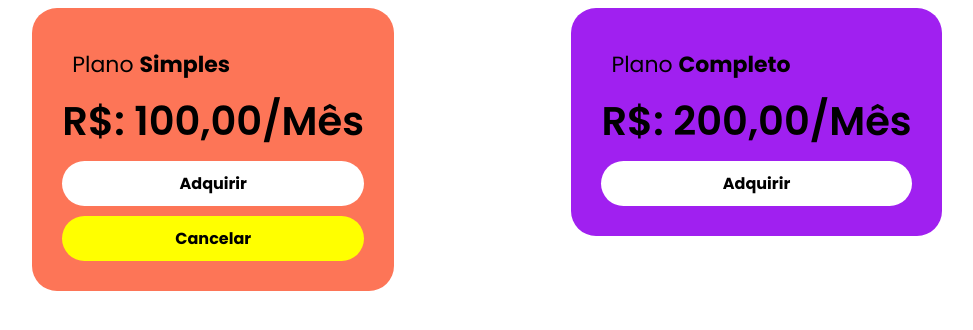
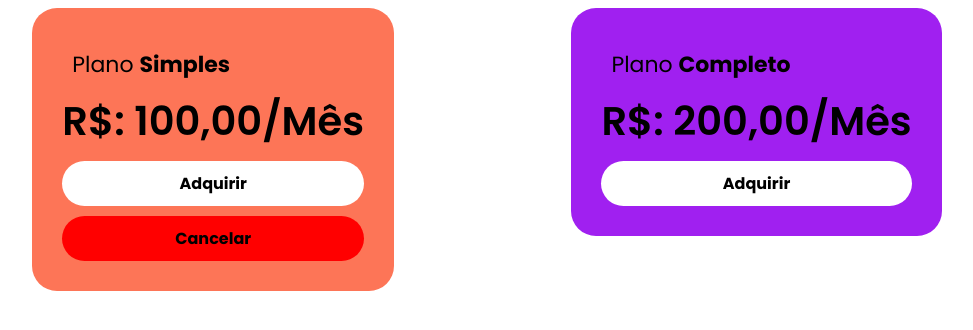
Before and after one commit to arthurvaz18/Angular-Components-e-Estiliza-es, an Angular app: page / in a window 1280 px wide. Shown: the top 330 px of the page, without its empty margins (153-1126 px from the left). Built offline with nearby package versions, Linux system fonts and the light colour scheme.

Commit message:
atualizando cores

```diff
--- a/src/app/card-button-cancel/card-button-cancel.component.html
+++ b/src/app/card-button-cancel/card-button-cancel.component.html
@@ -1,7 +1,7 @@
 <style>
     /*Prioridade de ajustes para este arquivo*/
     .card-cancel-button {
-        background-color: yellow;
+        background-color: red;
     }
 </style>
 <div class="card-cancel-button">Cancelar</div>
--- a/src/app/card-button-cancel/card-button-cancel.component.scss
+++ b/src/app/card-button-cancel/card-button-cancel.component.scss
@@ -3,7 +3,7 @@
     text-align: center;
     margin-top: 10px;
     border-radius: 25px;
-    background-color: red;
+    background-color: yellow;
     cursor: pointer;
     font-weight: bold;
     padding: 10px;
```
